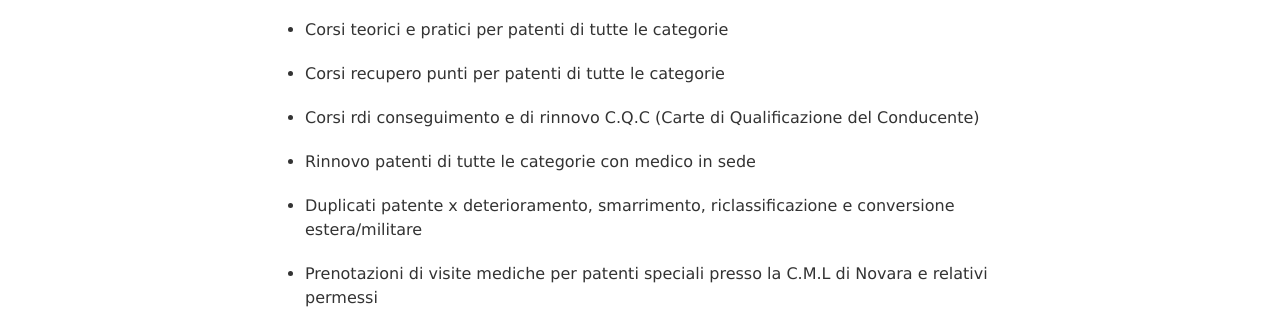
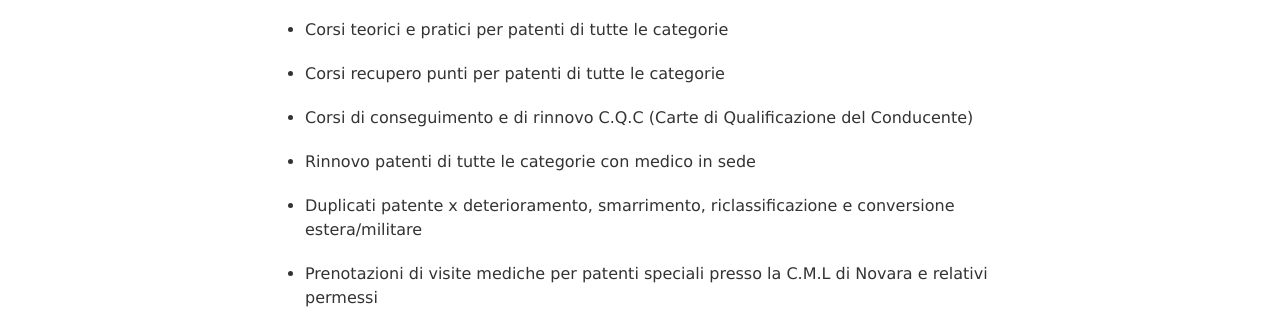
Before and after one commit to autoscuolaromildo/autoscuolaromildo.github.io, a Jekyll site: the page built from index.html, in a window 1280 px wide and 900 px high, scrolled down 1822 px. Shown: the part 152-461 px from the top of the window. Built offline with Jekyll 4.4.1, drawn with Linux system fonts in a browser that asks for light colours.

Commit message:
fixed typo

```diff
--- a/_data/servizi_scuola.yml
+++ b/_data/servizi_scuola.yml
@@ -2,7 +2,7 @@
 
 -  servizio: Corsi recupero punti per patenti di tutte le categorie
 
--  servizio: Corsi rdi conseguimento e di rinnovo C.Q.C (Carte di Qualificazione del Conducente)
+-  servizio: Corsi di conseguimento e di rinnovo C.Q.C (Carte di Qualificazione del Conducente)
 
 -  servizio: Rinnovo patenti di tutte le categorie con medico in sede
 
```
